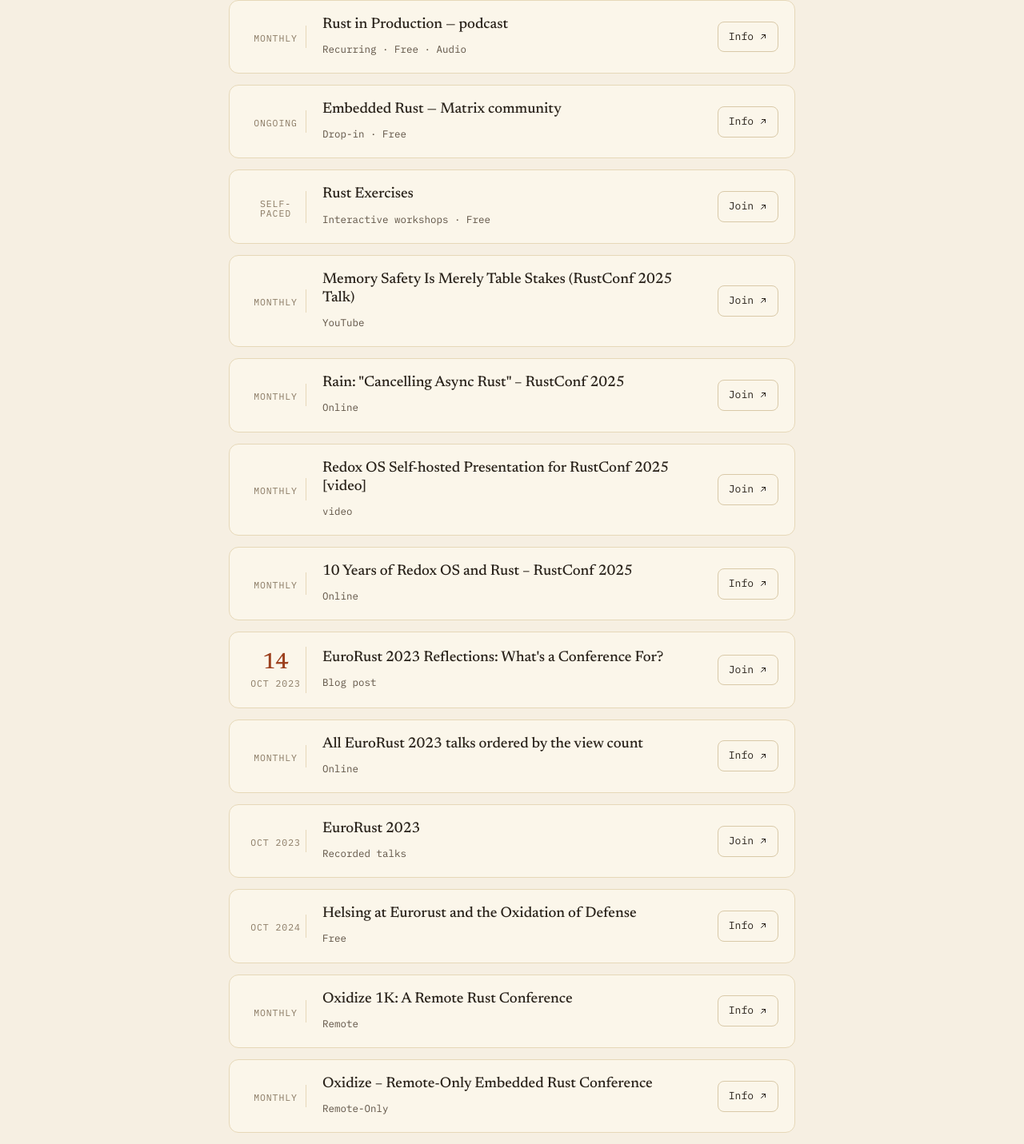
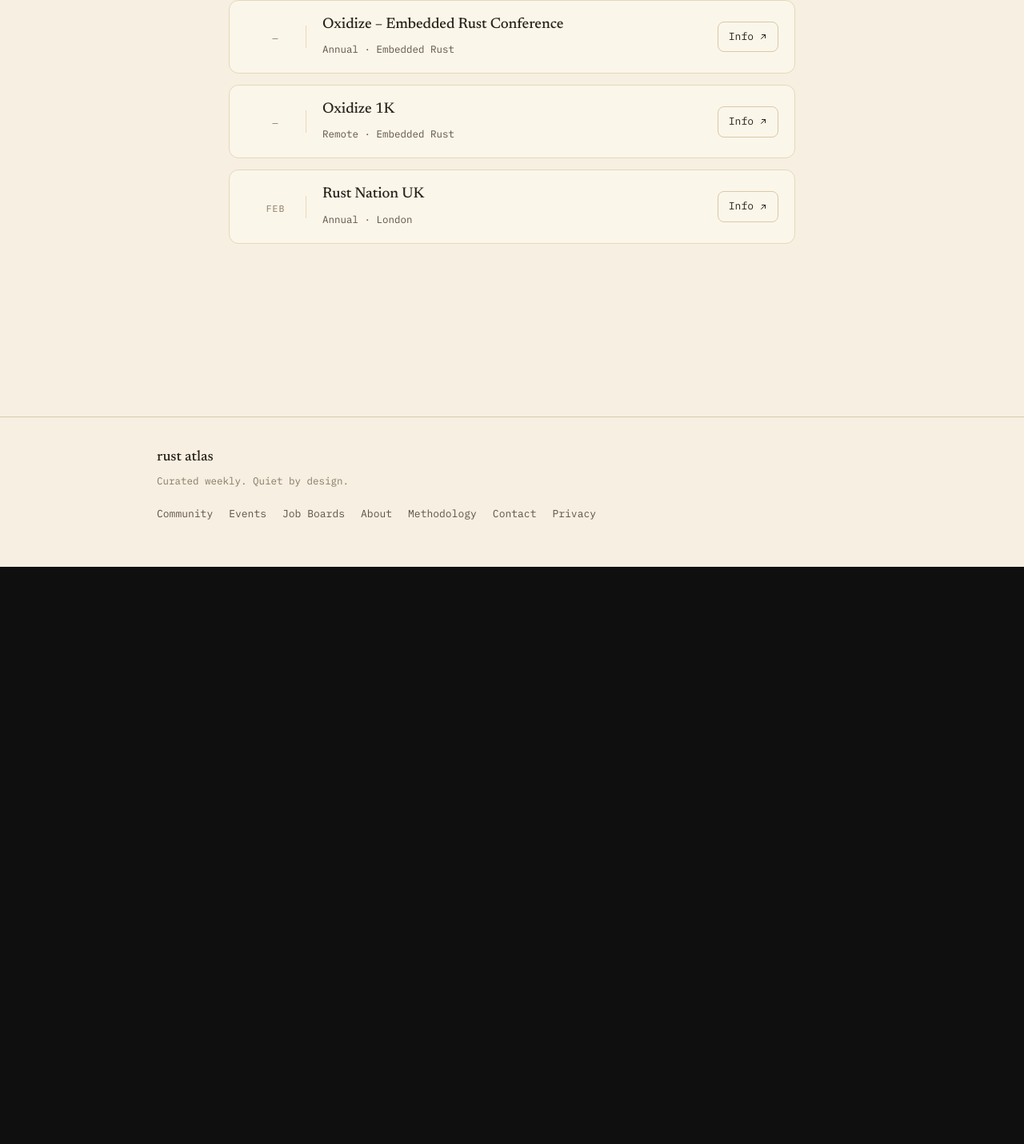
Before and after one commit to Webrowse/osspath, a Next.js app: page /events in a window 1280 px wide. Shown: the part 629-2060 px from the top of the page at 80% size. After the commit the page ends 1338 px from the top, so only its background shows below. Built offline with nearby package versions, Linux system fonts and the light colour scheme.

Commit message:
content: events & community data quality audit — remove noise, move resources to pulse

```diff
--- a/content/events.json
+++ b/content/events.json
@@ -22,140 +22,28 @@
     "expiresAt": "2026-11-30"
   },
   {
+    "title": "Oxidize – Embedded Rust Conference",
     "day": "—",
-    "month": "Monthly",
-    "title": "Rust in Production — podcast",
-    "meta": "Recurring · Free · Audio",
-    "href": "https://corrode.dev/podcast/",
-    "recurring": true,
-    "checkedAt": "2026-05-28"
-  },
-  {
-    "day": "—",
-    "month": "Ongoing",
-    "title": "Embedded Rust — Matrix community",
-    "meta": "Drop-in · Free",
-    "href": "https://matrix.to/#/#rust-embedded:matrix.org",
-    "recurring": true,
-    "checkedAt": "2026-05-28"
-  },
-  {
-    "day": "—",
-    "month": "Self-paced",
-    "title": "Rust Exercises",
-    "meta": "Interactive workshops · Free",
-    "href": "https://rust-exercises.com",
-    "recurring": false,
-    "checkedAt": "2026-05-28"
-  },
-  {
-    "title": "Memory Safety Is Merely Table Stakes (RustConf 2025 Talk)",
-    "day": "—",
-    "month": "Monthly",
-    "meta": "YouTube",
-    "href": "https://www.youtube.com/watch?v=cOP219vkax8",
-    "recurring": false,
-    "checkedAt": "2026-06-08"
-  },
-  {
-    "title": "Rain: \"Cancelling Async Rust\" – RustConf 2025",
-    "day": "—",
-    "month": "Monthly",
-    "meta": "Online",
-    "href": "https://www.youtube.com/watch?v=zrv5Cy1R7r4",
-    "recurring": false,
-    "checkedAt": "2026-06-08"
-  },
-  {
-    "title": "Redox OS Self-hosted Presentation for RustConf 2025 [video]",
-    "day": "—",
-    "month": "Monthly",
-    "meta": "video",
-    "href": "https://www.youtube.com/watch?v=UQAS6i9Z9wc",
-    "recurring": false,
-    "checkedAt": "2026-06-08"
-  },
-  {
-    "title": "10 Years of Redox OS and Rust – RustConf 2025",
-    "day": "—",
-    "month": "Monthly",
-    "meta": "Online",
-    "href": "https://www.youtube.com/watch?v=xlccq9EbXGA",
+    "month": "—",
+    "meta": "Annual · Embedded Rust",
+    "href": "https://oxidizeconf.com/",
     "recurring": true,
     "checkedAt": "2026-06-08"
   },
   {
-    "title": "EuroRust 2023 Reflections: What's a Conference For?",
-    "day": "14",
-    "month": "Oct",
-    "year": "2023",
-    "meta": "Blog post",
-    "href": "https://lucumr.pocoo.org/2023/10/14/eurorust-whats-a-conference/",
-    "recurring": false,
-    "checkedAt": "2026-06-08"
-  },
-  {
-    "title": "All EuroRust 2023 talks ordered by the view count",
+    "title": "Oxidize 1K",
     "day": "—",
-    "month": "Monthly",
-    "meta": "Online",
-    "href": "https://techtalksweekly.substack.com/p/all-eurorust-2023-talks-ordered-by",
-    "recurring": true,
-    "checkedAt": "2026-06-08"
-  },
-  {
-    "title": "EuroRust 2023",
-    "day": "—",
-    "month": "Oct",
-    "year": "2023",
-    "meta": "Recorded talks",
-    "href": "https://www.youtube.com/playlist?list=PLH6-VpZ3SvUUKFSEPEWiHQi4JqebBj9Tq",
-    "recurring": false,
-    "checkedAt": "2026-06-08"
-  },
-  {
-    "title": "Helsing at Eurorust and the Oxidation of Defense",
-    "day": "—",
-    "month": "Oct",
-    "year": "2024",
-    "meta": "Free",
-    "href": "https://cafkafk.dev/p/eurorust-2024-helsing/",
-    "recurring": true,
-    "checkedAt": "2026-06-08"
-  },
-  {
-    "title": "Oxidize 1K: A Remote Rust Conference",
-    "day": "—",
-    "month": "Monthly",
-    "meta": "Remote",
+    "month": "—",
+    "meta": "Remote · Embedded Rust",
     "href": "https://oxidizeconf.com/oxidize-1k/",
     "recurring": true,
     "checkedAt": "2026-06-08"
   },
   {
-    "title": "Oxidize – Remote-Only Embedded Rust Conference",
-    "day": "—",
-    "month": "Monthly",
-    "meta": "Remote-Only",
-    "href": "https://oxidizeconf.com/",
-    "recurring": true,
-    "checkedAt": "2026-06-08"
-  },
-  {
-    "title": "Oxidize 1K – Remote lightning conference for Embedded Rust",
-    "day": "20",
-    "month": "Mar",
-    "year": "2020",
-    "meta": "Remote",
-    "href": "https://www.youtube.com/watch?v=zPuELAzJyno",
-    "recurring": false,
-    "checkedAt": "2026-06-08"
-  },
-  {
-    "title": "Rust Nation – A UK Conference for Rustaceans",
+    "title": "Rust Nation UK",
     "day": "—",
     "month": "Feb",
-    "meta": "Conference",
+    "meta": "Annual · London",
     "href": "https://www.rustnationuk.com",
     "recurring": true,
     "checkedAt": "2026-06-08"
--- a/content/pulse.json
+++ b/content/pulse.json
@@ -42,45 +42,38 @@
     "checkedAt": "2026-05-28"
   },
   {
-    "kind": "Community",
-    "title": "awesome-rust-mentors",
-    "description": "A curated list of Rust mentors tagged by topics of interest to help learners find guidance.",
-    "href": "https://rustbeginners.github.io/awesome-rust-mentors/",
-    "checkedAt": "2026-06-08"
-  },
-  {
-    "kind": "Blog",
-    "title": "rustycrate.ru",
-    "description": "Русскоязычный сайт о языке программирования Rust.",
-    "href": "https://rustycrate.ru/",
-    "checkedAt": "2026-06-08"
+    "kind": "Podcast",
+    "title": "Rust in Production",
+    "description": "Interviews with teams running Rust in production. Covers real-world tradeoffs, migration stories, and performance wins. Published by corrode.dev.",
+    "href": "https://corrode.dev/podcast/",
+    "checkedAt": "2026-05-28"
   },
   {
     "kind": "Community",
-    "title": "eu-uso-rust",
-    "description": "Repositório de empresas e projetos 'made in Brazil' usando Rust.",
-    "href": "https://github.com/rust-br/eu-uso-rust",
-    "checkedAt": "2026-06-08"
+    "title": "Embedded Rust — Matrix",
+    "description": "Active chat room for embedded Rust development. Good for questions about HALs, bare-metal targets, and peripheral drivers.",
+    "href": "https://matrix.to/#/#rust-embedded:matrix.org",
+    "checkedAt": "2026-05-28"
   },
   {
     "kind": "Community",
-    "title": "RustIndia",
-    "description": "The official Rust India community repository on GitHub for collaboration and resources.",
+    "title": "Rust India",
+    "description": "Regional Rust community connecting developers across India through meetups, discussions, and learning resources.",
     "href": "https://github.com/MozillaIndia/RustIndia",
     "checkedAt": "2026-06-08"
   },
   {
     "kind": "Community",
-    "title": "Rust Brasil General",
-    "description": "Repositório com informações gerais sobre grupos de Rust no Brasil.",
+    "title": "Rust Brasil",
+    "description": "Brazilian Rust community connecting local meetup groups across Belo Horizonte, Floripa, Rio, and São Paulo.",
     "href": "https://github.com/rust-br/general",
     "checkedAt": "2026-06-08"
   },
   {
-    "kind": "Blog",
-    "title": "RustFest Speakers Guide",
-    "description": "A comprehensive guide for speakers at Rust conferences, covering talk preparation, submission, and delivery.",
-    "href": "https://rustfesteu.github.io/speakers-guide/index.html",
-    "checkedAt": "2026-06-08"
+    "kind": "Learning",
+    "title": "Rust Exercises",
+    "description": "Structured Rust curriculum with explanations and hands-on exercises. Covers core language features from basics to async.",
+    "href": "https://rust-exercises.com",
+    "checkedAt": "2026-05-28"
   }
 ]
--- a/content/pulse.ts
+++ b/content/pulse.ts
@@ -1,6 +1,6 @@
 import rawPulse from "./pulse.json"
 
-export type PulseKind = "Newsletter" | "Forum" | "Blog" | "Community" | "Podcast"
+export type PulseKind = "Newsletter" | "Forum" | "Blog" | "Community" | "Podcast" | "Learning"
 
 export type PulseItem = {
   kind: PulseKind
```
